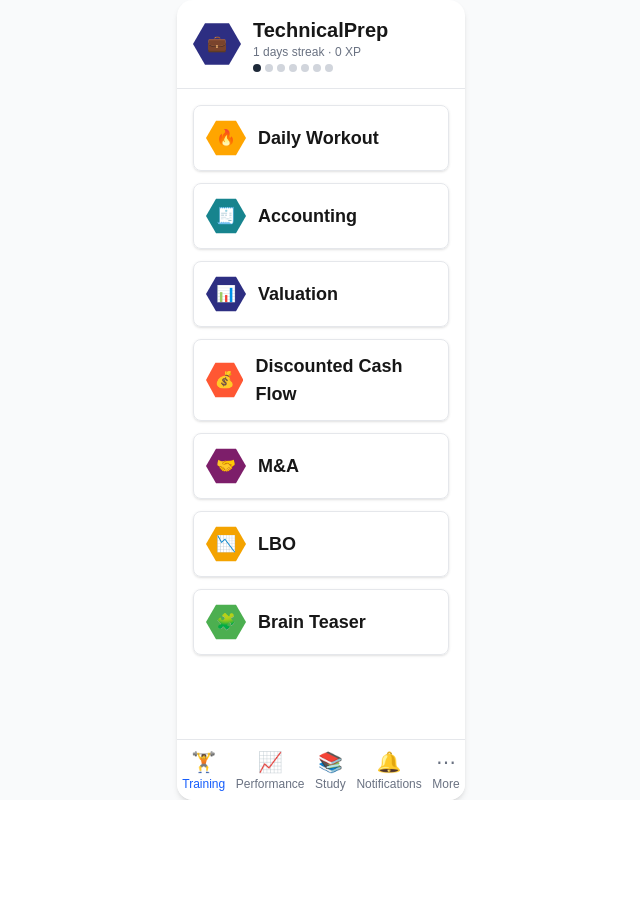
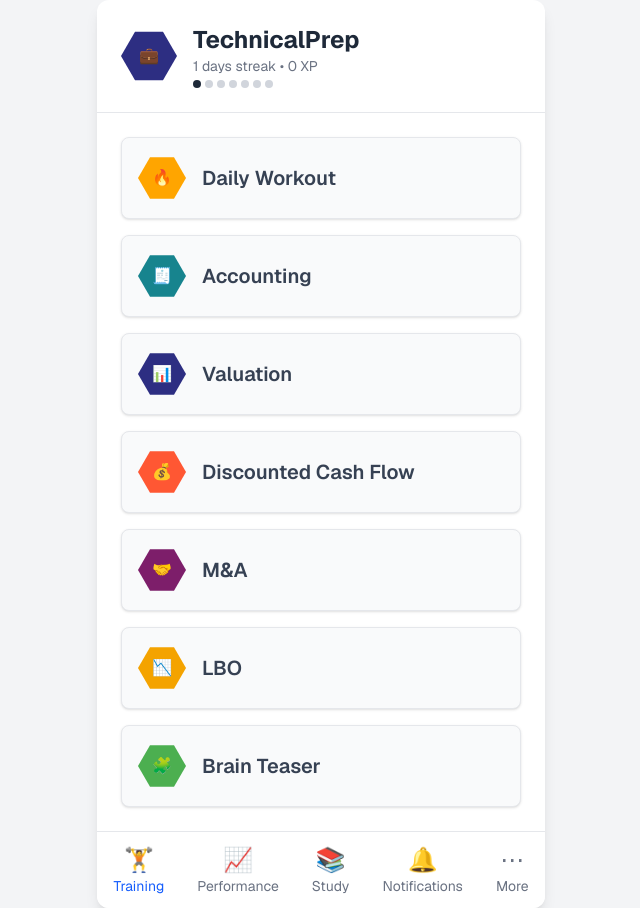
Before and after one commit to willbuete/TechApp, a Next.js app: page / in a window 1280 px wide. Shown: the whole page, without its empty margins (319-959 px from the left). Before the commit the page ends 800 px from the top, so only its background shows below. Built offline with nearby package versions, Linux system fonts and the light colour scheme.

Commit message:
Update page.js

```diff
--- a/app/page.js
+++ b/app/page.js
@@ -1,7 +1,7 @@
 'use client';
 import { useEffect, useState, useMemo } from 'react';
 
-// MODULES – Daily Workout added at the top
+// MODULES – Daily Workout is added at the top
 const modules = [
   { name: 'Daily Workout', color: 'bg-[#FFA500]', icon: '🔥' },
   { name: 'Accounting', color: 'bg-[#17848E]', icon: '🧾' },
@@ -12,7 +12,7 @@
   { name: 'Brain Teaser', color: 'bg-[#4CAF50]', icon: '🧩' }
 ];
 
-// QUESTIONS OBJECT – 10 questions per Basic/Advanced subject; Brain Teaser is a flat array.
+// QUESTIONS OBJECT (same as before)
 const questions = {
   Accounting: {
     Basic: [
@@ -173,19 +173,19 @@
 
 function PerformanceTracer({ performanceData }) {
   return (
-    <div className="p-4">
-      <h2 className="text-xl font-bold mb-4">Performance Tracker</h2>
+    <div className="p-6 bg-white rounded-lg shadow-md">
+      <h2 className="text-2xl font-bold mb-4 border-b border-gray-200 pb-2">Performance Tracker</h2>
       {Object.keys(performanceData).length === 0 ? (
-        <p>No performance data yet.</p>
+        <p className="text-gray-600">No performance data yet.</p>
       ) : (
         <table className="w-full text-left">
           <thead>
             <tr>
-              <th className="py-1">Subject</th>
-              <th className="py-1">Quizzes</th>
-              <th className="py-1">Total Qs</th>
-              <th className="py-1">Correct</th>
-              <th className="py-1">Accuracy</th>
+              <th className="py-2">Subject</th>
+              <th className="py-2">Quizzes</th>
+              <th className="py-2">Total Qs</th>
+              <th className="py-2">Correct</th>
+              <th className="py-2">Accuracy</th>
             </tr>
           </thead>
           <tbody>
@@ -193,12 +193,12 @@
               const data = performanceData[subject];
               const accuracy = ((data.totalCorrect / data.totalQuestions) * 100).toFixed(1);
               return (
-                <tr key={subject}>
-                  <td className="py-1">{subject}</td>
-                  <td className="py-1">{data.quizzes}</td>
-                  <td className="py-1">{data.totalQuestions}</td>
-                  <td className="py-1">{data.totalCorrect}</td>
-                  <td className="py-1">{accuracy}%</td>
+                <tr key={subject} className="border-b border-gray-100">
+                  <td className="py-2">{subject}</td>
+                  <td className="py-2">{data.quizzes}</td>
+                  <td className="py-2">{data.totalQuestions}</td>
+                  <td className="py-2">{data.totalCorrect}</td>
+                  <td className="py-2">{accuracy}%</td>
                 </tr>
               );
             })}
@@ -232,7 +232,7 @@
     setPerformanceData(storedPerf);
   }, []);
 
-  // Local storage for streak and XP
+  // Load streak and XP from localStorage
   useEffect(() => {
     const lastLogin = localStorage.getItem('lastWorkoutDate');
     if (lastLogin !== today) {
@@ -338,13 +338,13 @@
   );
 
   return (
-    <div className="flex flex-col items-center justify-center min-h-screen bg-gray-50">
+    <div className="flex flex-col items-center justify-center min-h-screen bg-gray-100 font-sans">
       {/* Main Container */}
-      <div className="relative w-72 bg-white rounded-2xl shadow-md overflow-hidden flex-1">
+      <div className="relative w-full max-w-md bg-white rounded-xl shadow-lg overflow-hidden flex flex-col">
         {/* Header */}
-        <header className="flex items-center p-4 border-b border-gray-200">
+        <header className="flex items-center p-6 border-b border-gray-200">
           <div
-            className="w-12 h-12 flex items-center justify-center text-white"
+            className="w-14 h-14 flex items-center justify-center text-white"
             style={{
               backgroundColor: '#2D2E82',
               clipPath: 'polygon(25% 6.7%, 75% 6.7%, 100% 50%, 75% 93.3%, 25% 93.3%, 0% 50%)'
@@ -352,20 +352,20 @@
           >
             💼
           </div>
-          <div className="ml-3">
-            <h1 className="text-xl font-bold">TechnicalPrep</h1>
-            <p className="text-xs text-gray-500">{streak} days streak · {xp} XP</p>
+          <div className="ml-4">
+            <h1 className="text-2xl font-bold text-gray-800">TechnicalPrep</h1>
+            <p className="text-sm text-gray-500">{streak} days streak • {xp} XP</p>
             <StreakDots />
           </div>
         </header>
 
         {/* Content Area */}
-        <div className="p-4 pb-12 flex-1 overflow-y-auto">
+        <div className="p-6 flex-1 overflow-y-auto">
           {activeTab === "Training" && (
             <>
               {/* Module Selection */}
-              {!selectedModule && !showWorkout && (
-                <div className="space-y-3">
+              {!selectedModule && (
+                <div className="space-y-4">
                   {modules.map((mod, i) => (
                     <div
                       key={i}
@@ -373,10 +373,10 @@
                         setSelectedModule(mod);
                         setQIndex(0);
                       }}
-                      className="flex items-center p-3 border border-gray-200 rounded-lg shadow-sm transition transform hover:scale-105 cursor-pointer"
+                      className="flex items-center p-4 border border-gray-200 rounded-lg shadow transition transform hover:scale-105 cursor-pointer bg-gray-50"
                     >
                       <div
-                        className="w-10 h-10 flex items-center justify-center text-white"
+                        className="w-12 h-12 flex items-center justify-center text-white rounded"
                         style={{
                           backgroundColor: mod.color.slice(4, -1),
                           clipPath: 'polygon(25% 6.7%, 75% 6.7%, 100% 50%, 75% 93.3%, 25% 93.3%, 0% 50%)'
@@ -384,18 +384,18 @@
                       >
                         {mod.icon}
                       </div>
-                      <div className="ml-3">
-                        <h2 className="text-lg font-bold">{mod.name}</h2>
+                      <div className="ml-4">
+                        <h2 className="text-xl font-semibold text-gray-700">{mod.name}</h2>
                       </div>
                     </div>
                   ))}
                 </div>
               )}
 
-              {/* Category Selection for subjects with categories */}
+              {/* Category Selection */}
               {selectedModule && hasCategories && !selectedCategory && (
                 <div className="space-y-4">
-                  <h2 className="text-lg font-semibold text-gray-700 mb-2">Select Category</h2>
+                  <h2 className="text-xl font-semibold text-gray-700 mb-2">Select Category</h2>
                   {Object.keys(subjectQuestions).map((cat) => (
                     <button
                       key={cat}
@@ -403,25 +403,25 @@
                         setSelectedCategory(cat);
                         setQIndex(0);
                       }}
-                      className="w-full py-2 px-4 border border-gray-200 rounded-lg text-base font-medium text-gray-700 shadow-sm transition transform hover:scale-105"
+                      className="w-full py-3 px-4 border border-gray-200 rounded-lg text-lg font-medium text-gray-700 shadow transition transform hover:scale-105 bg-gray-50"
                     >
                       {cat}
                     </button>
                   ))}
-                  <button onClick={reset} className="mt-2 text-xs text-gray-500 underline">← Back to Home</button>
+                  <button onClick={reset} className="mt-2 text-sm text-gray-500 underline">← Back to Home</button>
                 </div>
               )}
 
               {/* Quiz Area */}
               {selectedModule && (!hasCategories || selectedCategory) && qIndex !== -1 && (
-                <div className="space-y-4 flex flex-col items-center justify-center">
-                  <div className="text-sm font-medium text-gray-500">
+                <div className="space-y-6 flex flex-col items-center justify-center">
+                  <div className="text-lg font-medium text-gray-600">
                     {selectedModule.name}{hasCategories && selectedCategory ? ` - ${selectedCategory}` : ''} · Question {qIndex + 1}/{currentQuiz.length}
                   </div>
-                  <div className="text-base font-semibold bg-gray-50 px-4 py-3 rounded-xl w-full text-center shadow-sm">
+                  <div className="text-lg font-semibold bg-gray-100 px-6 py-4 rounded-xl w-full text-center shadow">
                     {currentQ.question}
                   </div>
-                  <div className="space-y-3 w-full">
+                  <div className="space-y-4 w-full">
                     {currentQ.choices.map((choice, i) => {
                       let btnStyle = 'bg-white text-gray-900 hover:bg-gray-100';
                       if (showResult) {
@@ -437,7 +437,7 @@
                         <button
                           key={i}
                           onClick={() => handleChoice(i)}
-                          className={`w-full py-2 rounded-full text-base font-medium shadow-sm transition-all duration-200 ${btnStyle}`}
+                          className={`w-full py-3 rounded-full text-lg font-medium shadow transition duration-200 ${btnStyle}`}
                         >
                           {choice}
                         </button>
@@ -445,29 +445,28 @@
                     })}
                   </div>
                   {showResult && (
-                    <div className={`text-center text-base font-bold ${selectedChoice === currentQ.answer ? 'text-green-600' : 'text-red-600'}`}>
+                    <div className={`text-center text-lg font-bold ${selectedChoice === currentQ.answer ? 'text-green-600' : 'text-red-600'}`}>
                       {selectedChoice === currentQ.answer ? '✅ Correct!' : '❌ Incorrect'}
                     </div>
                   )}
                   {xpBoost && (
-                    <div className="text-center text-xs animate-bounce text-yellow-600">+10 XP!</div>
+                    <div className="text-center text-sm animate-bounce text-yellow-600">+10 XP!</div>
                   )}
-                  <button className="mt-4 underline text-xs text-gray-500" onClick={reset}>← Back to Home</button>
+                  <button className="mt-6 underline text-sm text-gray-500" onClick={reset}>← Back to Home</button>
                 </div>
               )}
 
               {/* Quiz Completion */}
               {selectedModule && (!hasCategories || selectedCategory) && qIndex === -1 && (
-                <div className="flex flex-col items-center justify-center text-center">
-                  <div className="text-4xl font-bold mb-3">🎉</div>
-                  <h2 className="text-xl font-semibold mb-2">Workout Complete!</h2>
-                  <p className="text-sm mb-2">You got {score} out of {currentQuiz.length} correct</p>
-                  <p className="text-xs mb-2 text-gray-500">{streak} days streak · {xp} XP</p>
-                  {/* Record performance for subjects (except Daily Workout and Brain Teaser) */}
+                <div className="flex flex-col items-center justify-center text-center space-y-4">
+                  <div className="text-5xl font-bold text-gray-800">🎉</div>
+                  <h2 className="text-2xl font-semibold text-gray-700">Workout Complete!</h2>
+                  <p className="text-lg text-gray-600">You got {score} out of {currentQuiz.length} correct</p>
+                  <p className="text-sm text-gray-500">{streak} days streak • {xp} XP</p>
                   {selectedModule.name !== "Daily Workout" && selectedModule.name !== "Brain Teaser" && (
-                    <p className="text-xs text-gray-500">Your performance has been recorded.</p>
+                    <p className="text-sm text-gray-500">Your performance has been recorded.</p>
                   )}
-                  <button className="bg-gray-800 text-white font-semibold px-4 py-1 rounded-full shadow-sm" onClick={reset}>Back to Home</button>
+                  <button className="bg-gray-800 text-white font-semibold px-6 py-2 rounded-full shadow" onClick={reset}>Back to Home</button>
                 </div>
               )}
             </>
@@ -475,13 +474,13 @@
           {activeTab === "Performance" && (
             <PerformanceTracer performanceData={performanceData} />
           )}
-          {activeTab === "Study" && <div className="p-4">Study tab placeholder</div>}
-          {activeTab === "Notifications" && <div className="p-4">Notifications placeholder</div>}
-          {activeTab === "More" && <div className="p-4">More placeholder</div>}
+          {activeTab === "Study" && <div className="p-6 text-gray-600">Study tab placeholder</div>}
+          {activeTab === "Notifications" && <div className="p-6 text-gray-600">Notifications placeholder</div>}
+          {activeTab === "More" && <div className="p-6 text-gray-600">More placeholder</div>}
         </div>
 
         {/* Bottom Navigation */}
-        <nav className="absolute bottom-0 w-full bg-white border-t border-gray-200 flex justify-around py-2">
+        <nav className="bg-white border-t border-gray-200 flex justify-around py-3">
           <NavItem icon="🏋️" label="Training" active={activeTab==="Training"} onClick={()=> setActiveTab("Training")} />
           <NavItem icon="📈" label="Performance" active={activeTab==="Performance"} onClick={()=> setActiveTab("Performance")} />
           <NavItem icon="📚" label="Study" active={activeTab==="Study"} onClick={()=> setActiveTab("Study")} />
@@ -496,8 +495,8 @@
 function NavItem({ icon, label, active, onClick }) {
   return (
     <div onClick={onClick} className="flex flex-col items-center cursor-pointer">
-      <span className={`text-xl ${active ? "text-blue-600" : "text-gray-500"}`}>{icon}</span>
-      <span className={`text-xs ${active ? "text-blue-600" : "text-gray-500"}`}>{label}</span>
+      <span className={`text-2xl ${active ? "text-blue-600" : "text-gray-500"}`}>{icon}</span>
+      <span className={`text-sm ${active ? "text-blue-600" : "text-gray-500"}`}>{label}</span>
     </div>
   );
 }
```
